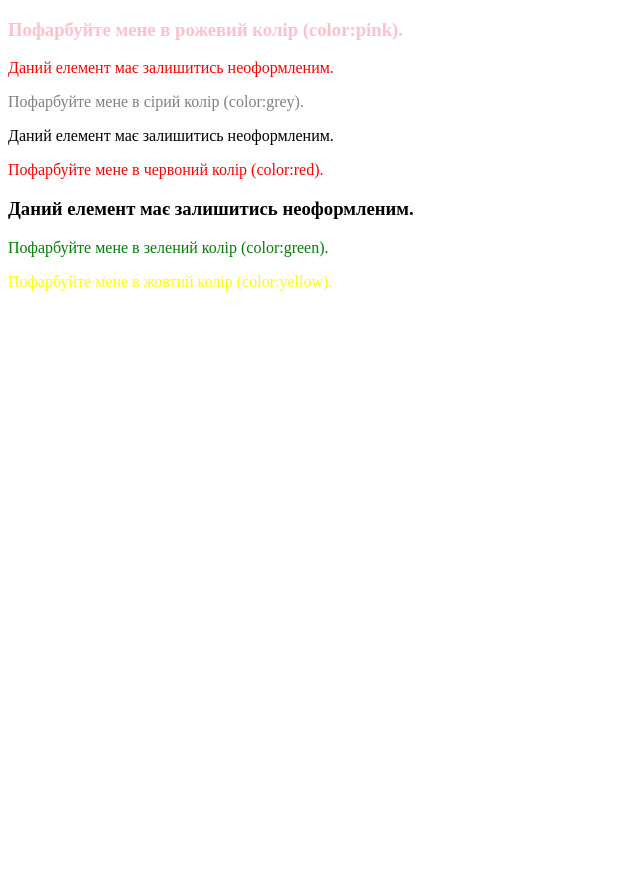
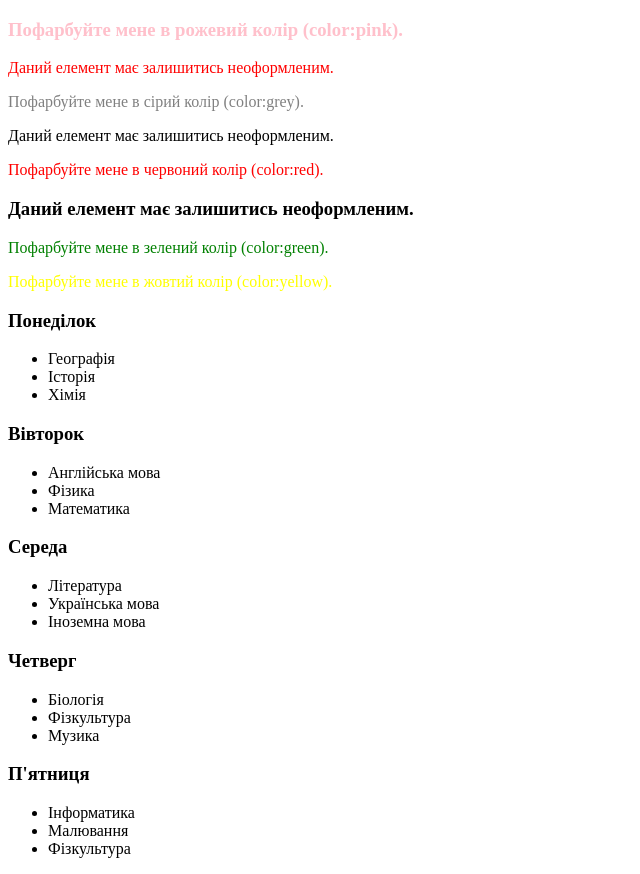
Before and after one commit to NadarKhilchuk/HW-8, a plain HTML site: page index.html in a window 1280 px wide. Shown: the whole page, without its empty margins (0-640 px from the left). Before the commit the page ends 800 px from the top, so only its background shows below. Drawn offline with Linux system fonts and the light colour scheme.

Commit message:
Update index.html

```diff
--- a/index.html
+++ b/index.html
@@ -17,5 +17,38 @@
     <p>Пофарбуйте мене в зелений колір (color:green).</p>
    <p class='yellow'>Пофарбуйте мене в жовтий колір (color:yellow).</p>
 </div>
+<div class="lessons-container">
+
+       <h3>Понеділок</h3>
+    <ul class="monday">
+    <li>Географія</li>
+    <li>Історія</li>
+    <li>Хімія</li>
+            </ul>
+            <h3>Вівторок</h3>
+    <ul class="tuesday">
+    <li>Англійська мова</li>
+    <li>Фізика</li>
+    <li>Математика</li>
+    </ul>
+    <h3>Середа</h3>
+    <ul class="wednesday">
+                <li>Література</li>
+                <li>Українська мова</li>
+                <li>Іноземна мова</li>
+            </ul>
+            <h3>Четверг</h3>
+    <ul class="thursday">
+    <li>Біологія</li>
+    <li>Фізкультура</li>
+    <li>Музика</li>
+    </ul>
+    <h3>П'ятниця</h3>
+    <ul class="friday">
+            <li>Інформатика</li>
+            <li>Малювання</li>
+            <li>Фізкультура</li>
+    </ul>
+    </div>
 </body>
 </html>
```
